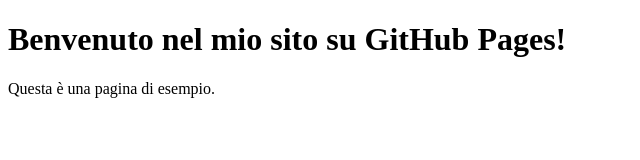
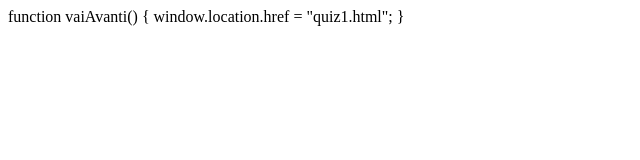
Before and after one commit to afranchettirosada/Salesiani, a plain HTML site: page index.html in a window 1280 px wide. Shown: the whole page, without its empty margins (0-640 px from the left). Drawn offline with Linux system fonts and the light colour scheme.

Commit message:
Update index.html

```diff
--- a/index.html
+++ b/index.html
@@ -2,10 +2,9 @@
 <html>
 <head>
   <meta charset="UTF-8">
-  <title>Ciao mondo</title>
+  <title>Salesiani Treviglio 5 SC APP</title>
 </head>
-<body>
-  <h1>Benvenuto nel mio sito su GitHub Pages!</h1>
-  <p>Questa è una pagina di esempio.</p>
-</body>
+function vaiAvanti() {
+      window.location.href = "quiz1.html";
+    }
 </html>
```
